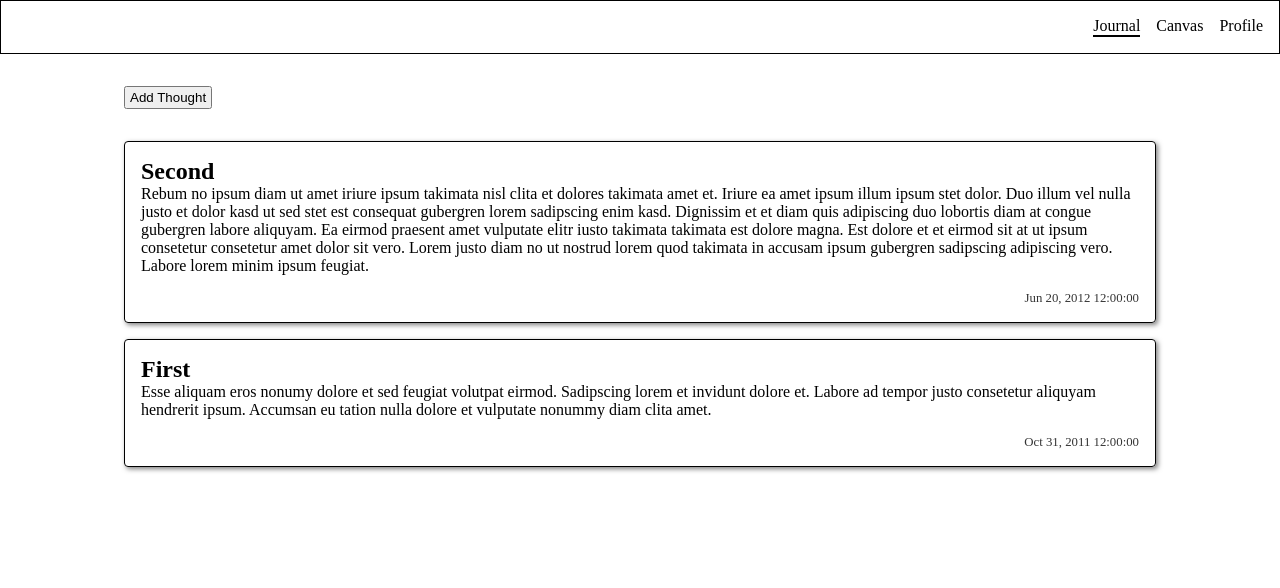
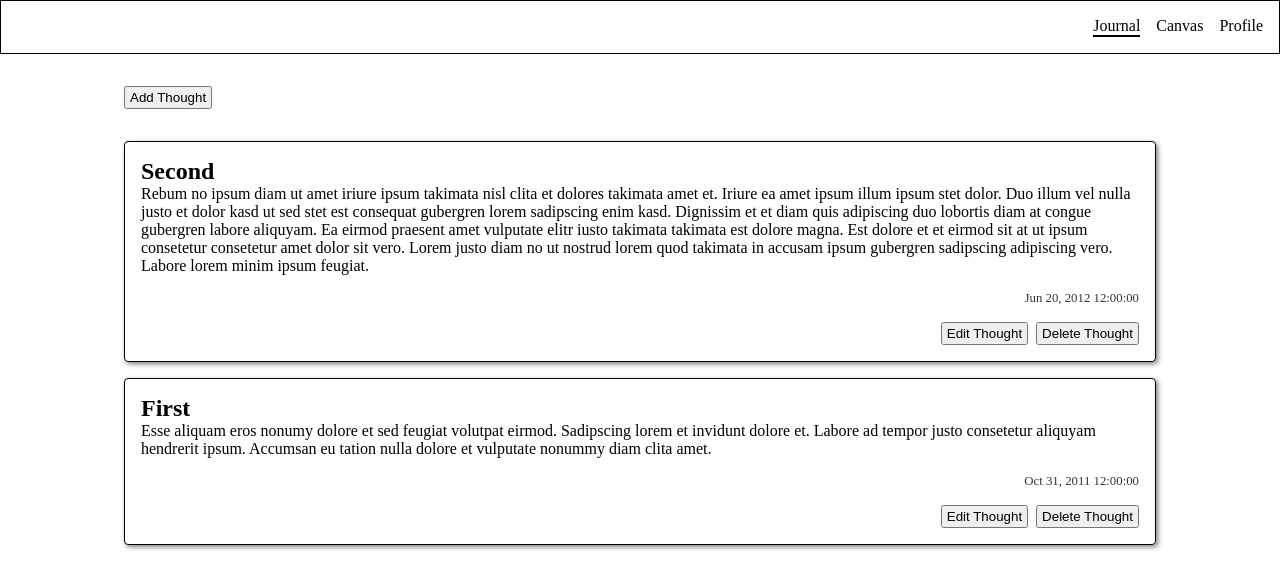
Before and after one commit to jekiquin/testing-collabpad, a React (Create React App) app: page /journal in a window 1280 px wide. Shown: the top 588 px of the page. Built offline with nearby package versions, Linux system fonts and the light colour scheme.

Commit message:
added delete thought

```diff
--- a/src/components/Thought/Thought.js
+++ b/src/components/Thought/Thought.js
@@ -1,11 +1,29 @@
 import React from 'react';
-import { useMemo } from 'react';
+import { useMemo, useState } from 'react';
 import moment from 'moment';
+import ThoughtInput from '../ThoughtInput/ThoughtInput';
+import { useJournal } from '../../context/journal-context';
 import './Thought.scss';
 
 function Thought({ thoughtObj }) {
+	const [showModal, setShowModal] = useState(false);
+	const [, setJournal] = useJournal();
+
 	const { id, title, thought, timestamp } = thoughtObj;
 	const displayTimestamp = moment(timestamp).format('MMM DD, YYYY hh:mm:ss');
+
+	const handleEdit = () => {
+		setShowModal(true);
+	};
+
+	const handleDelete = (e) => {
+		const id = e.target.parentElement.parentElement.id;
+		setJournal((prevJournal) => {
+			const copyJournal = JSON.parse(JSON.stringify(prevJournal));
+			const filteredThought = copyJournal.filter((thought) => thought.id !== id);
+			return filteredThought;
+		});
+	};
 
 	const newThought = useMemo(() => {
 		const regex = /\[\[(.*? - .*?)\]\]/g;
@@ -26,6 +44,16 @@ function Thought({ thoughtObj }) {
 			<h2>{title} </h2>
 			<p>{newThought}</p>
 			<p className="Thought__timestamp">{displayTimestamp}</p>
+			<div className="Thought__button-group">
+				<button className="Thought__button" onClick={handleEdit}>
+					Edit Thought
+				</button>
+				<button className="Thought__button" onClick={handleDelete}>
+					Delete Thought
+				</button>
+			</div>
+
+			{showModal && <ThoughtInput setShowModal={setShowModal} initialObj={thoughtObj} />}
 		</article>
 	);
 }
--- a/src/components/Thought/Thought.scss
+++ b/src/components/Thought/Thought.scss
@@ -1,3 +1,5 @@
+@use '../../partial-styles/placeholders' as *;
+
 .Thought {
 	border: 1px solid;
 	border-radius: 4px;
@@ -11,4 +13,15 @@
 		text-align: end;
 		margin-top: 1rem;
 	}
+
+	&__button-group {
+		margin-top: 1rem;
+		display: flex;
+		justify-content: flex-end;
+		gap: 0.5rem;
+	}
+
+	&__button {
+		@extend %button;
+	}
 }
--- a/src/components/ThoughtInput/ThoughtInput.js
+++ b/src/components/ThoughtInput/ThoughtInput.js
@@ -1,4 +1,4 @@
-import { useState } from 'react';
+import { useEffect, useState } from 'react';
 import { useJournal } from '../../context/journal-context';
 import uniqid from 'uniqid';
 import moment from 'moment';
@@ -7,10 +7,17 @@ import AddLink from '../AddLink/AddLink';
 
 const MAXLENGTH = 255;
 
-export default function ThoughtInput({ setShowModal }) {
+export default function ThoughtInput({ setShowModal, initialObj }) {
 	const [inputText, setInputText] = useState('');
 	const [inputTitle, setInputTitle] = useState('');
 	const [, setJournal] = useJournal();
+
+	useEffect(() => {
+		if (initialObj) {
+			setInputText(initialObj.thought);
+			setInputTitle(initialObj.title);
+		}
+	}, [initialObj]);
 
 	const handleSubmit = (e) => {
 		e.preventDefault();
@@ -76,3 +83,7 @@ export default function ThoughtInput({ setShowModal }) {
 		</div>
 	);
 }
+
+ThoughtInput.defaultProps = {
+	initialObj: null
+};
```
